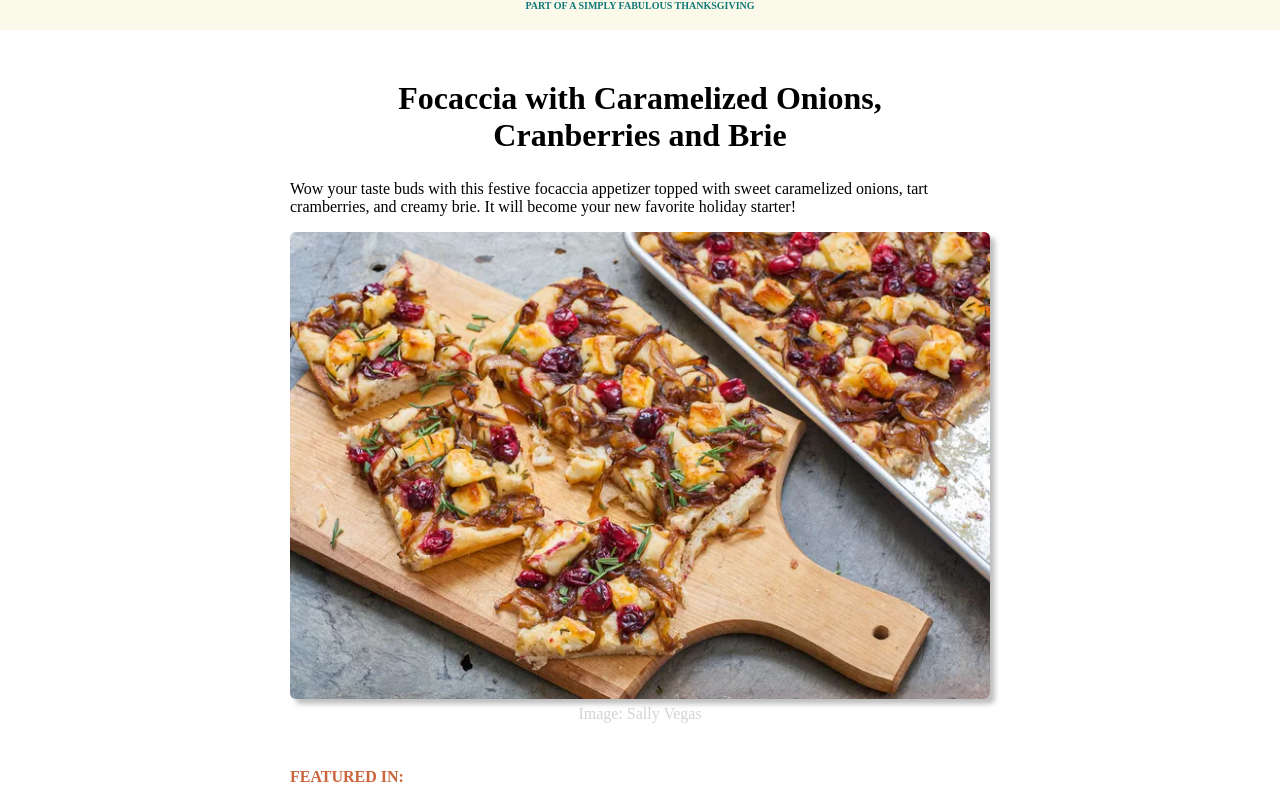
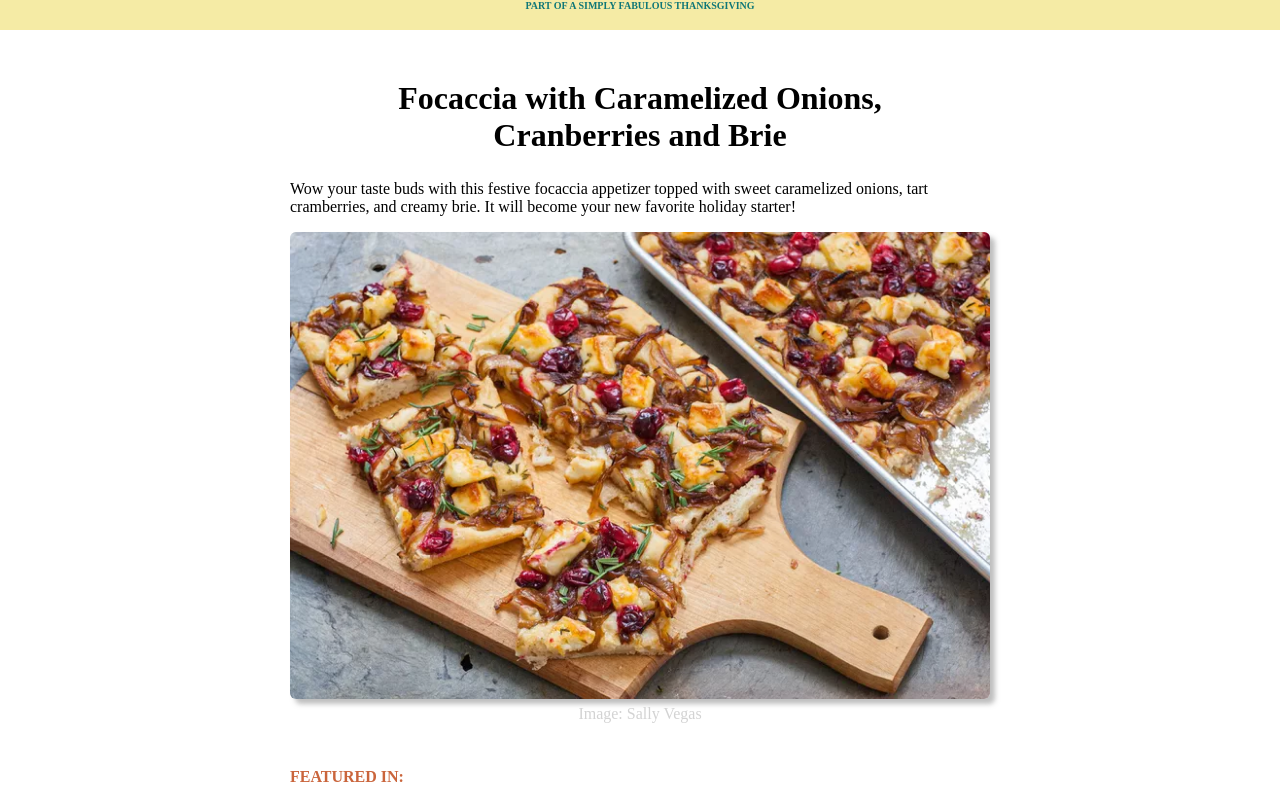
Before and after one commit to xDerrick23/L3-G3-S1, a plain HTML site: page index.html in a window 1280 px wide. Shown: the part 87-877 px from the top of the page. Drawn offline with Linux system fonts and the light colour scheme.

Commit message:
LINEA GIALLA

```diff
--- a/assets/style.css
+++ b/assets/style.css
@@ -54,7 +54,7 @@ body {
   }
 
   .sfondo-scritta {
-    background-color: rgba(250, 247, 225, 0.719);
+    background-color: rgba(241, 228, 130, 0.719);
     width: 100%;
     height: 30px;
   }
```
